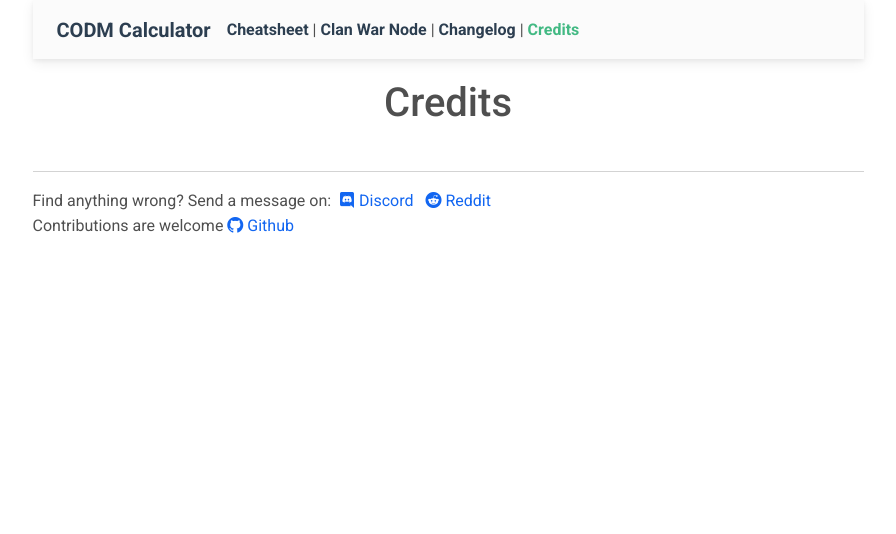
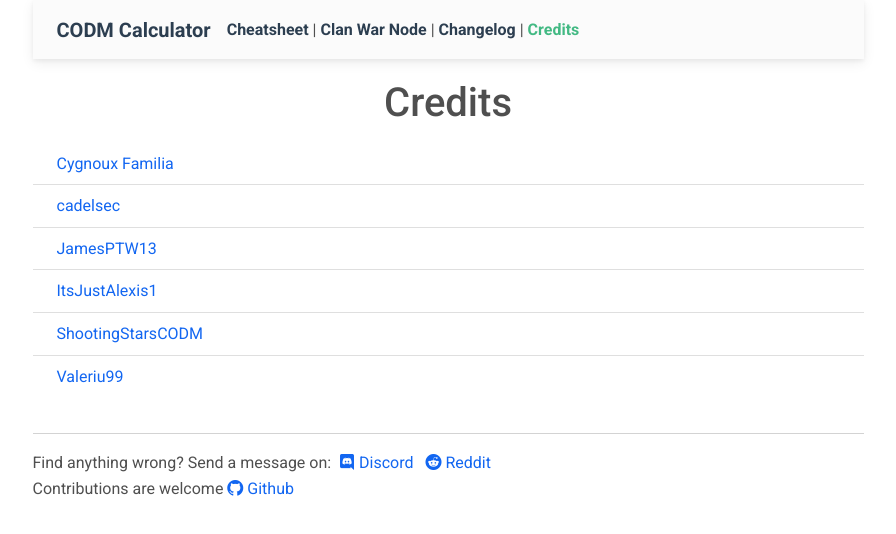
Before and after one commit to Jessi810/CODM-Calc, a Vue app: page /credits in a window 1280 px wide. Shown: the top 534 px of the page, without its empty margins (192-1088 px from the left). Built offline with nearby package versions, Linux system fonts and the light colour scheme.

Commit message:
Updated Credits

```diff
--- a/src/components/Credits.vue
+++ b/src/components/Credits.vue
@@ -3,6 +3,16 @@
         <div class="row justify-content-center my-3">
             <div class="col-12 col-lg-9 my-1">
                 <h1>Credits</h1>
+                <p>
+                </p>
+                <ul class="list-group list-group-flush">
+                    <li class="list-group-item"><a href="https://discord.com/channels/756525751594909797/785498701447430175">Cygnoux Familia</a></li>
+                    <li class="list-group-item"><a href="https://www.reddit.com/user/cadelsec/">cadelsec</a></li>
+                    <li class="list-group-item"><a href="https://www.reddit.com/user/JamesPTW13">JamesPTW13</a></li>
+                    <li class="list-group-item"><a href="https://www.reddit.com/user/ItsJustAlexis1">ItsJustAlexis1</a></li>
+                    <li class="list-group-item"><a href="https://www.reddit.com/user/ShootingStarsCODM">ShootingStarsCODM</a></li>
+                    <li class="list-group-item"><a href="https://www.reddit.com/user/Valeriu99">Valeriu99</a></li>
+                </ul>
             </div>
         </div>
     </div>
```
